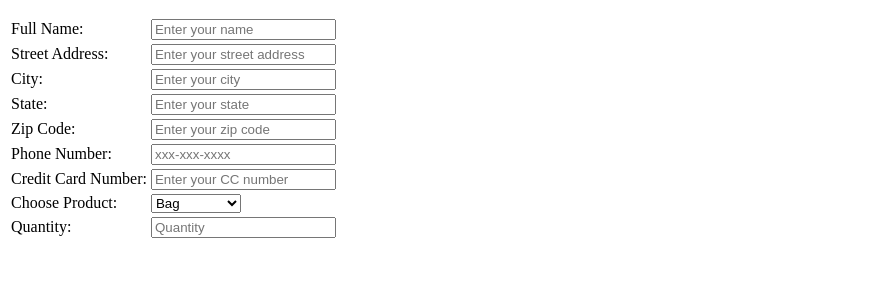
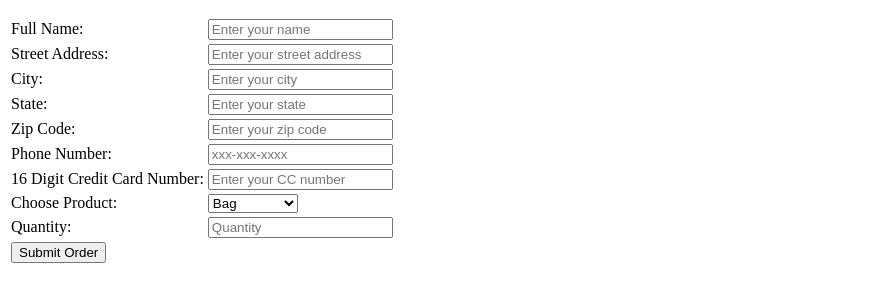
Before and after one commit to kavdi/bus_store, a plain HTML site: page form.html in a window 1280 px wide. Shown: the part 105-406 px from the top of the page, without its empty margins (0-888 px from the left). Drawn offline with Linux system fonts and the light colour scheme.

Commit message:
Added pattern match for cc and submit button

```diff
--- a/form.html
+++ b/form.html
@@ -37,8 +37,8 @@
             <td><input type="text" name="phone" class="field" placeholder="xxx-xxx-xxxx" required /></td>
           </tr>
           <tr>
-            <td><label for="cc">Credit Card Number:</label></td>
-            <td><input type="number" name="cc" class="field" placeholder="Enter your CC number" required /></td>
+            <td><label for="cc">16 Digit Credit Card Number:</label></td>
+            <td><input type="text" name="cc" class="field" placeholder="Enter your CC number" required pattern= "[0-9]{16}"/></td>
           </tr>
           <tr>
             <td><label for="product">Choose Product:</label></td>
@@ -70,6 +70,11 @@
             <td><input type="number" name="qty" class="field" placeholder="Quantity" required /></td>
             </td>
           </tr>
+          <tr>
+            <td colspan=2>
+              <input type="submit" value="Submit Order" id="submit" />
+            </td>
+          </tr>
         </table>
       </form>
     </div>
```
